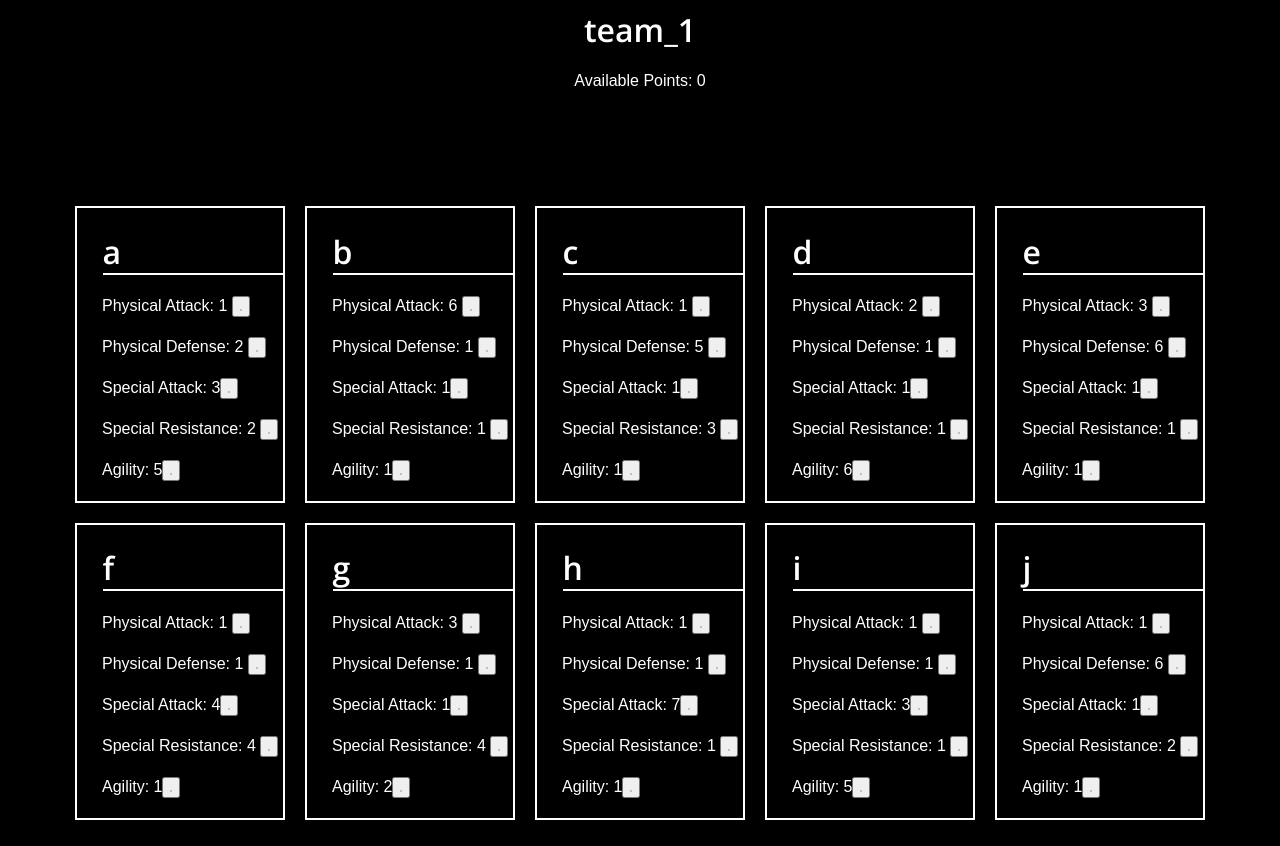
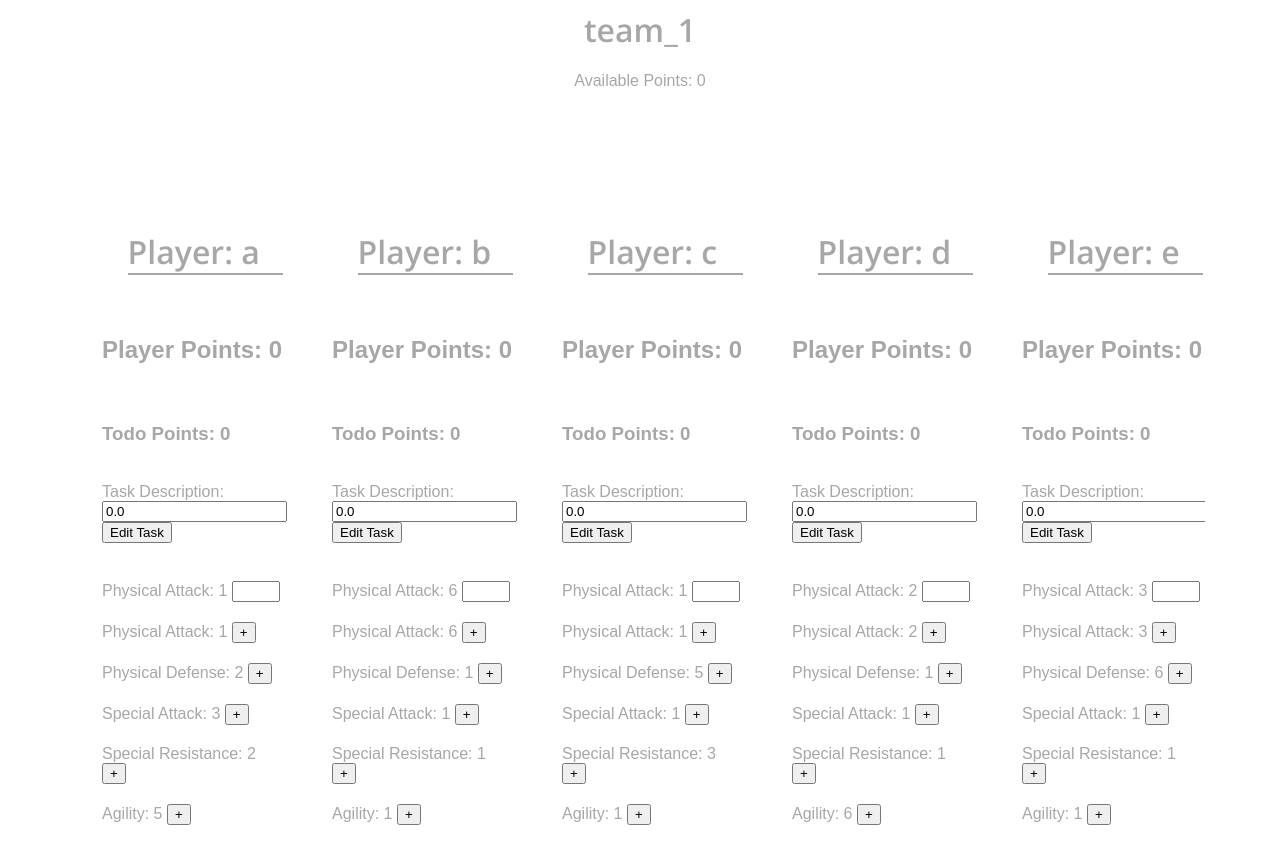
Before and after one commit to patrick-5546/battle-todo, a Django app: template team/templates/team/team-hub.html in a window 1280 px wide. Shown: the part 1680-2526 px from the top of the page. Run offline with Django 3.2, Linux system fonts and the light colour scheme; the template is opened without the code that fills it: values that come from a table or form of the project are taken from there, others are empty; data comes from the database, SQL or seed files in the repository; tables that the repository leaves empty hold one stand-in row (values such as "Sample post").

Commit message:
some changes to colour scheme

```diff
--- a/team/static/team/Team-hub.css
+++ b/team/static/team/Team-hub.css
@@ -1,8 +1,8 @@
 @import url("https://fonts.googleapis.com/css2?family=Comfortaa&family=Open+Sans:wght@600&display=swap");
 @use './Colours';
 body {
-  background-color: #000000;
-  color: white;
+  background-color: #ffffff;
+  color: #a7a7a7;
   margin: 0;
   font-family: 'Comforta', sans-serif;
 }
--- a/team/templates/team/team-hub.html
+++ b/team/templates/team/team-hub.html
@@ -56,19 +56,34 @@
     <div class="Team-box">
         <!--Players-->
         {% for player in team_players %}
-        <div class="Teammate-card">
-            <h1>{{ player.player_name }}</h1>
-            <div>Physical Attack: {{ player.physical_attack }} <button type="button"><img src="Media/Plus-sign.png"
-                        alt="Invest Point" width="2em" height="2em"></button></div>
-            <div>Physical Defense: {{ player.physical_defense }} <button type="button"><img src="Media/Plus-sign.png"
-                        alt="Invest Point" width="2em" height="2em"></button></div>
-            <div>Special Attack: {{ player.special_attack }}<button type="button"><img src="Media/Plus-sign.png"
-                        alt="Invest Point" width="2em" height="2em"></button></div>
-            <div>Special Resistance: {{ player.special_defense }} <button type="button"><img src="Media/Plus-sign.png"
-                        alt="Invest Point" width="2em" height="2em"></button></div>
-            <div>Agility: {{ player.speed }}<button type="button"><img src="Media/Plus-sign.png" alt="Invest Point"
-                        width="2em" height="2em"></button></div>
-        </div>
+            <div class="Teammate-card">
+
+                <div><h1>Player: {{ player.player_name }}</h1></div>
+                <div><h2>Player Points: {{ player.player_points }}</h2></div>
+                <div><h3>Todo Points: {{ player.todo_points }}</h3></div>
+
+                <div>
+                <form action="/teams/{{todo.pk}}/search/" method="post">{% csrf_token %}
+                        <!-- <label for="player_special_select">Task Name: </label>
+                        <input id="player_special_select" type="checkbox" name="player_special_select"><br> -->
+                        <label for="damage_dealt">Task Description: </label>
+                        <input id="damage_dealt" type="number" name="damage_dealt" value="{{ player.damage_dealt }}">
+                        <input type="submit" value="Edit Task"><br><br>
+                    </form>
+                </div>
+
+                <div>
+                    <form action="/teams/{{todo.pk}}/search/" method="post">{% csrf_token %}
+                        <label for="physical_attack">Physical Attack: {{ player.physical_attack }}</label>
+                        <input type="number" id="physical_attack" name="physical_attack" min="0" max="{{player.todo_points}}" placerholder="0-{{player.todo_points}}">
+                    </form>
+                </div>
+                <div>Physical Attack: {{ player.physical_attack }} <button type="button"> &#43; </button></div>
+                <div>Physical Defense: {{ player.physical_defense }} <button type="button"> &#43; </button></div>
+                <div>Special Attack: {{ player.special_attack }} <button type="button"> &#43; </button></div>
+                <div>Special Resistance: {{ player.special_defense }} <button type="button"> &#43; </button></div>
+                <div>Agility: {{ player.speed }} <button type="button"> &#43; </button></div>
+            </div>
         {% endfor %}
     </div>
 
--- a/todo/models.py
+++ b/todo/models.py
@@ -4,7 +4,6 @@ from team.models import Player
 
 class Todo(models.Model):
     player = models.OneToOneField(Player, on_delete=models.CASCADE, primary_key=True)
-    todo_points = models.IntegerField(default=0)
 
     def __str__(self):
         return self.player.player_name + " to do list, pk={}".format(self.pk)
--- a/todo/templates/todo/todo_page.html
+++ b/todo/templates/todo/todo_page.html
@@ -40,7 +40,7 @@
           <input type="submit" value="Edit Task"><br><br>
         </form>
         <form action="/{{todo.pk}}/search/" method="post">{% csrf_token %}
-          <input type="submit" value="Complete Task: {{ task.task_name }}" name="completion_status">
+          <input class="complete" type="submit" value="Complete Task: {{ task.task_name }}" name="completion_status">
           {% if task.completion_status %}
             <p>Completed</p>
           {% else %}
--- a/todo/views.py
+++ b/todo/views.py
@@ -2,6 +2,7 @@ from django.shortcuts import render, redirect, HttpResponseRedirect
 from django.views import generic
 
 from .models import Todo, Task
+from team.models import Team, Player
 
 
 def login_page(request):
@@ -28,6 +29,7 @@ class DetailView(generic.DetailView):
         for task in context['tasks']:
             if task.completion_status == True:
                 context['todopoints'] += 5
+        Todo.player.todo_points = context['todopoints']
         return context
 
 def search(request, pk):
```
Also changed, not shown: match/templates/match/results.html (+8 -1 lines), team/loadfixture.py (+10 -10 lines), todo/static/todo_page.css (+8 -3 lines).
